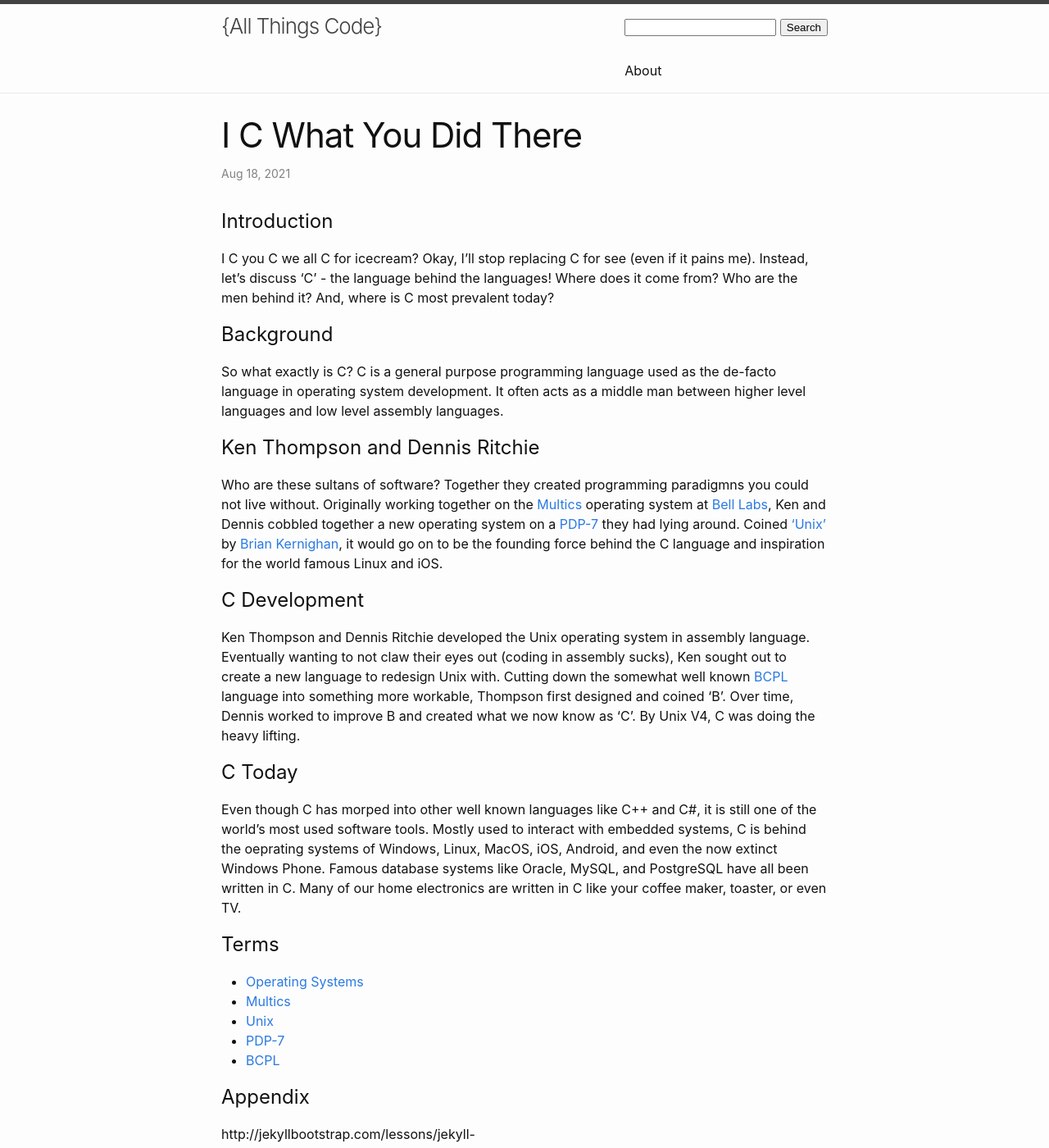
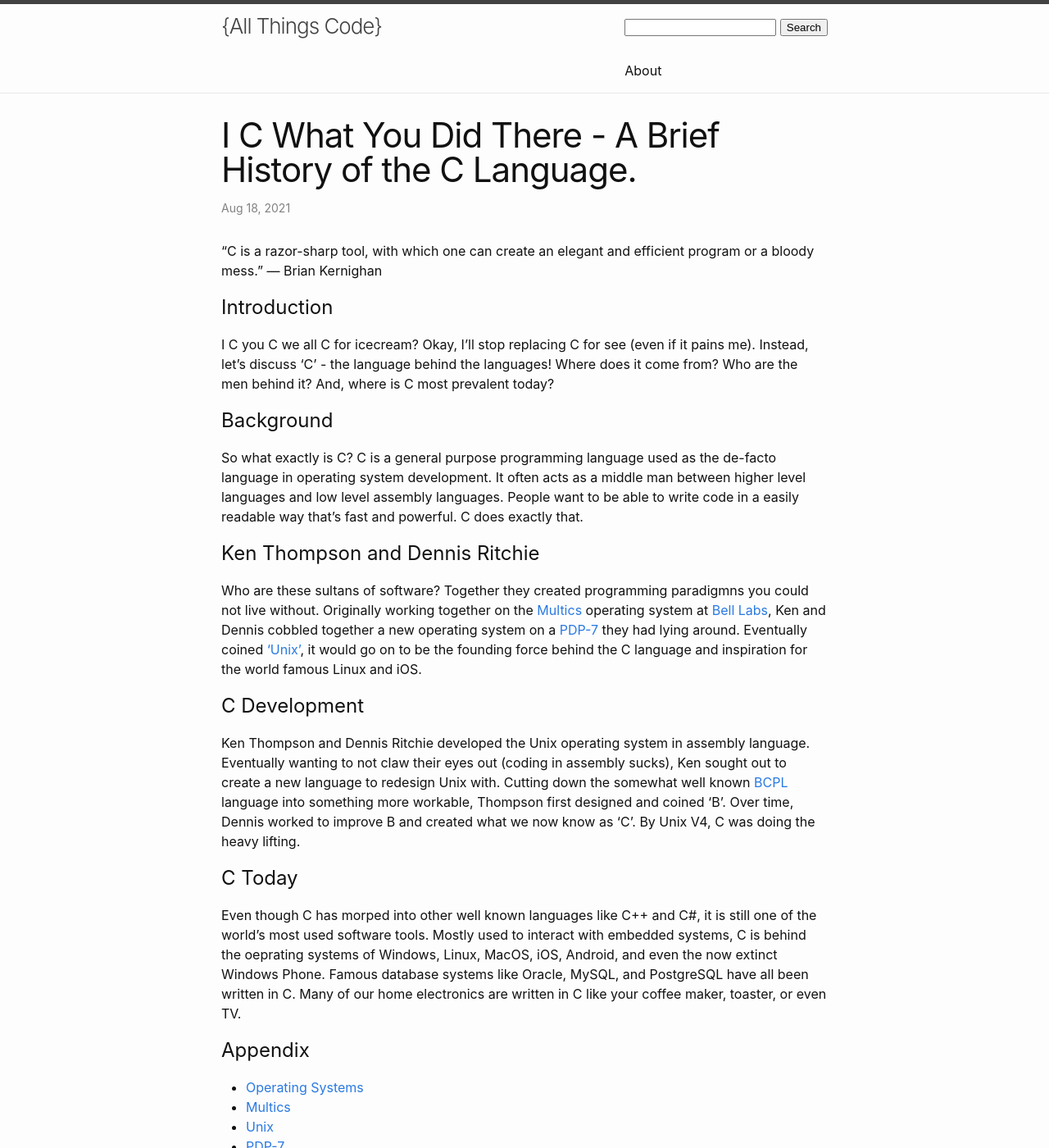
Before and after one commit to allthings-code/allthings-code.github.io, a Jekyll site: the page built from _posts/2021-08-17-history-of-c.markdown, in a window 1280 px wide and 1400 px high. Shown: the whole window at 82% size. Built offline with Jekyll 4.4.1, drawn with Linux system fonts in a browser that asks for light colours; comment, search, counter and statistics services are not loaded; some of the changed text lies outside the part shown.

Commit message:
Rename terms to appendix.

```diff
--- a/_posts/2021-08-17-history-of-c.markdown
+++ b/_posts/2021-08-17-history-of-c.markdown
@@ -1,18 +1,20 @@
 ---
 layout: post
-title:  "I C What You Did There"
+title:  "I C What You Did There - A Brief History of the C Language."
 date:   2021-08-17 22:32:43 -0700
 categories: C histoy background Unix Multics PDP-7 Bell Labs Dennis Ritchie Ken Thompson Brian Kernighan
 ---
+
+“C is a razor-sharp tool, with which one can create an elegant and efficient program or a bloody mess.” — Brian Kernighan
 
 # Introduction
 I C you C we all C for icecream? Okay, I'll stop replacing C for see (even if it pains me). Instead, let's discuss 'C' - the language behind the languages! Where does it come from? Who are the men behind it? And, where is C most prevalent today?
 
 # Background
-So what exactly is C? C is a general purpose programming language used as the de-facto language in operating system development. It often acts as a middle man between higher level languages and low level assembly languages.
+So what exactly is C? C is a general purpose programming language used as the de-facto language in operating system development. It often acts as a middle man between higher level languages and low level assembly languages. People want to be able to write code in a easily readable way that's fast and powerful. C does exactly that.
 
 # Ken Thompson and Dennis Ritchie
-Who are these sultans of software? Together they created programming paradigmns you could not live without. Originally working together on the [Multics][Multics] operating system at [Bell Labs][Bell Labs], Ken and Dennis cobbled together a new operating system on a [PDP-7][PDP-7] they had lying around. Coined ['Unix'][Unix] by [Brian Kernighan][Brian Kernighan], it would go on to be the founding force behind the C language and inspiration for the world famous Linux and iOS.
+Who are these sultans of software? Together they created programming paradigmns you could not live without. Originally working together on the [Multics][Multics] operating system at [Bell Labs][Bell Labs], Ken and Dennis cobbled together a new operating system on a [PDP-7][PDP-7] they had lying around. Eventually coined ['Unix'][Unix], it would go on to be the founding force behind the C language and inspiration for the world famous Linux and iOS.
 
 # C Development
 Ken Thompson and Dennis Ritchie developed the Unix operating system in assembly language. Eventually wanting to not claw their eyes out (coding in assembly sucks), Ken sought out to create a new language to redesign Unix with. Cutting down the somewhat well known [BCPL][BCPL] language into something more workable, Thompson first designed and coined 'B'. Over time, Dennis worked to improve B and created what we now know as 'C'. By Unix V4, C was doing the heavy lifting.
@@ -20,29 +22,15 @@ Ken Thompson and Dennis Ritchie developed the Unix operating system in assembly
 # C Today
 Even though C has morped into other well known languages like C++ and C#, it is still one of the world's most used software tools. Mostly used to interact with embedded systems, C is behind the oeprating systems of Windows, Linux, MacOS, iOS, Android, and even the now extinct Windows Phone. Famous database systems like Oracle, MySQL, and PostgreSQL have all been written in C. Many of our home electronics are written in C like your coffee maker, toaster, or even TV.
 
-# Terms
+# Appendix
 - [Operating Systems][Operating Systems]
 - [Multics][Multics]
 - [Unix][Unix]
 - [PDP-7][PDP-7]
 - [BCPL][BCPL]
 
-# Appendix
-http://jekyllbootstrap.com/lessons/jekyll-introduction.html#:~:text=The%20following%20is%20an%20outline%20of%20how%20that%27s,and%20templates.%20...%204%20Jekyll%20generates%20output.%20
-
-{% highlight ruby %}
-def print_hi(name)
-  puts "Hi, #{name}"
-end
-print_hi('Tom')
-#=> prints 'Hi, Tom' to STDOUT.
-{% endhighlight %}
-
-Check out the [Jekyll docs][jekyll-docs] for more info on how to get the most out of Jekyll. File all bugs/feature requests at [Jekyll’s GitHub repo][jekyll-gh]. If you have questions, you can ask them on [Jekyll Talk][jekyll-talk].
-
 [BCPL]: https://www.bell-labs.com/usr/dmr/www/bcpl.html
 [Bell Labs]: https://en.wikipedia.org/wiki/Bell_Labs
-[Brian Kernighan]: https://www.cs.princeton.edu/~bwk/
 [Multics]: https://en.wikipedia.org/wiki/Multics
 [Operating Systems]: http://cs241.cs.illinois.edu/coursebook/index.html
 [PDP-7]: https://gunkies.org/wiki/PDP-7
```
